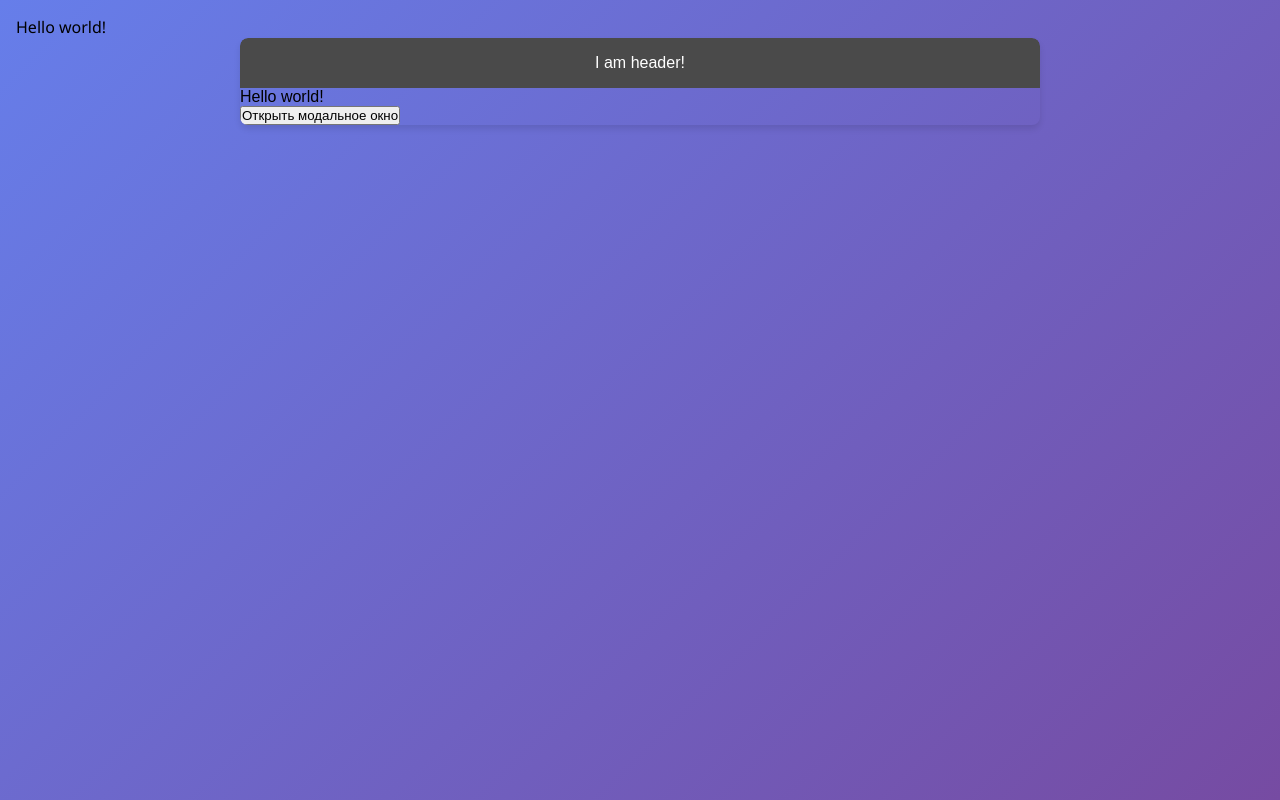
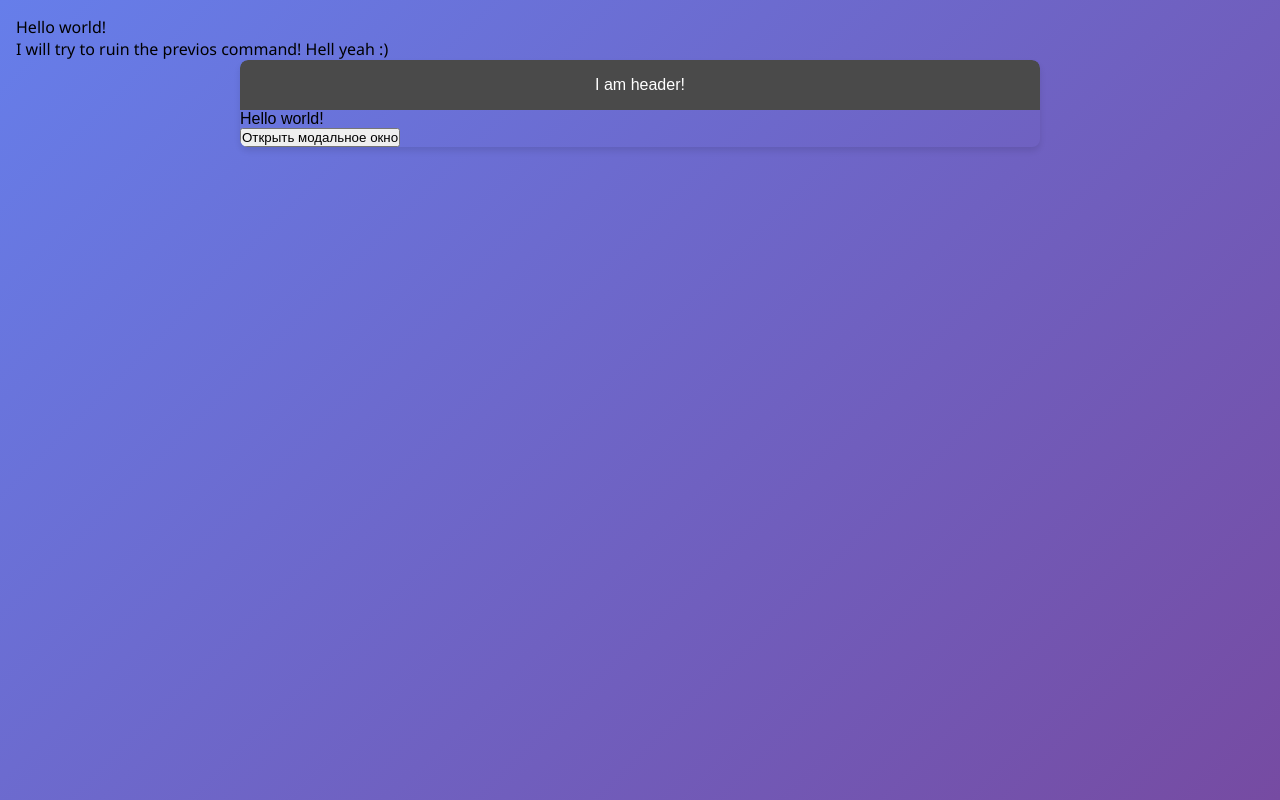
Before and after one commit to NikolayFrontEnd/agroDraft, a React (Vite) app: page / in a window 1280 px wide. Built offline with nearby package versions, Linux system fonts and the light colour scheme.

Commit message:
Added title

```diff
--- a/src/App.jsx
+++ b/src/App.jsx
@@ -313,6 +313,7 @@ function App() {
   return (
     <>
     <div>Hello world!</div>
+    <div>I will try to ruin the previos command! Hell yeah :)</div>
       <MainPage />
       <ModalChemicalModal
         isOpen={isModalOpen}
```
